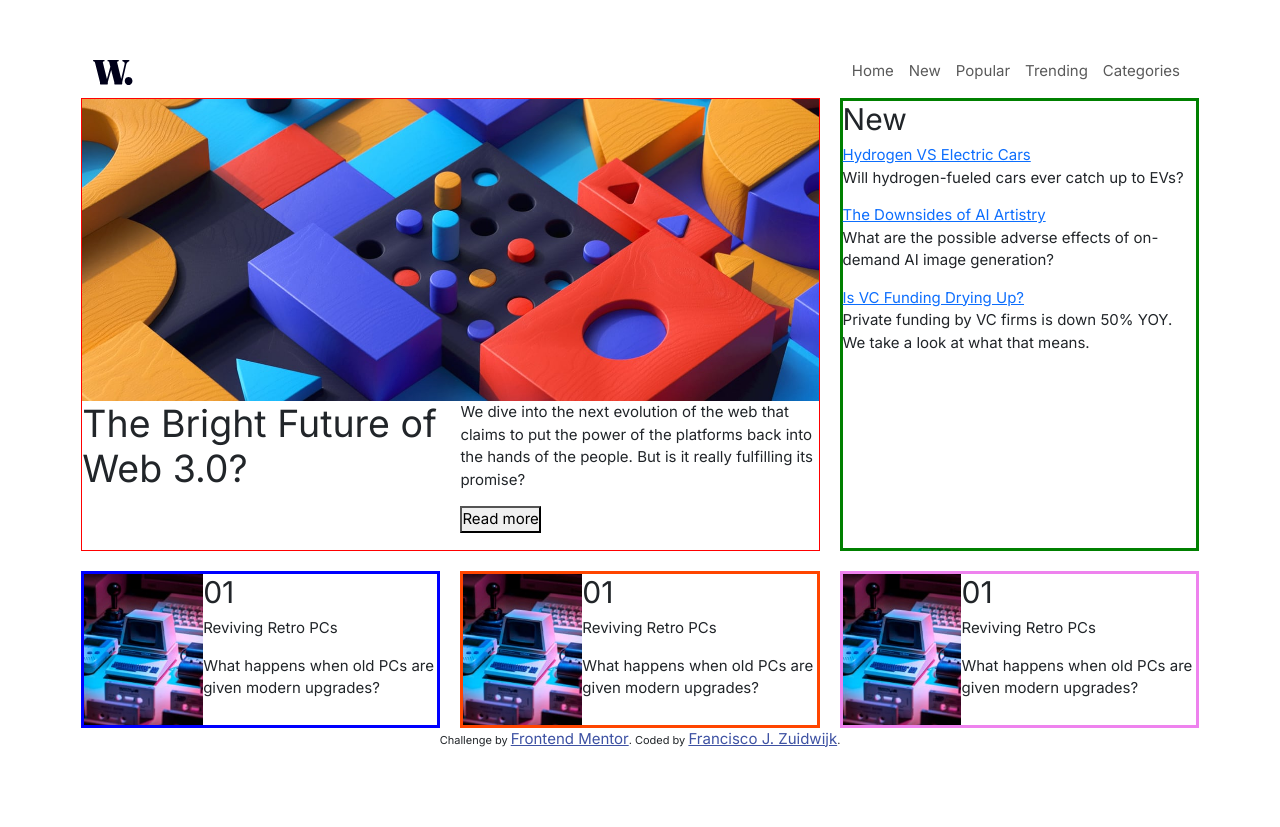
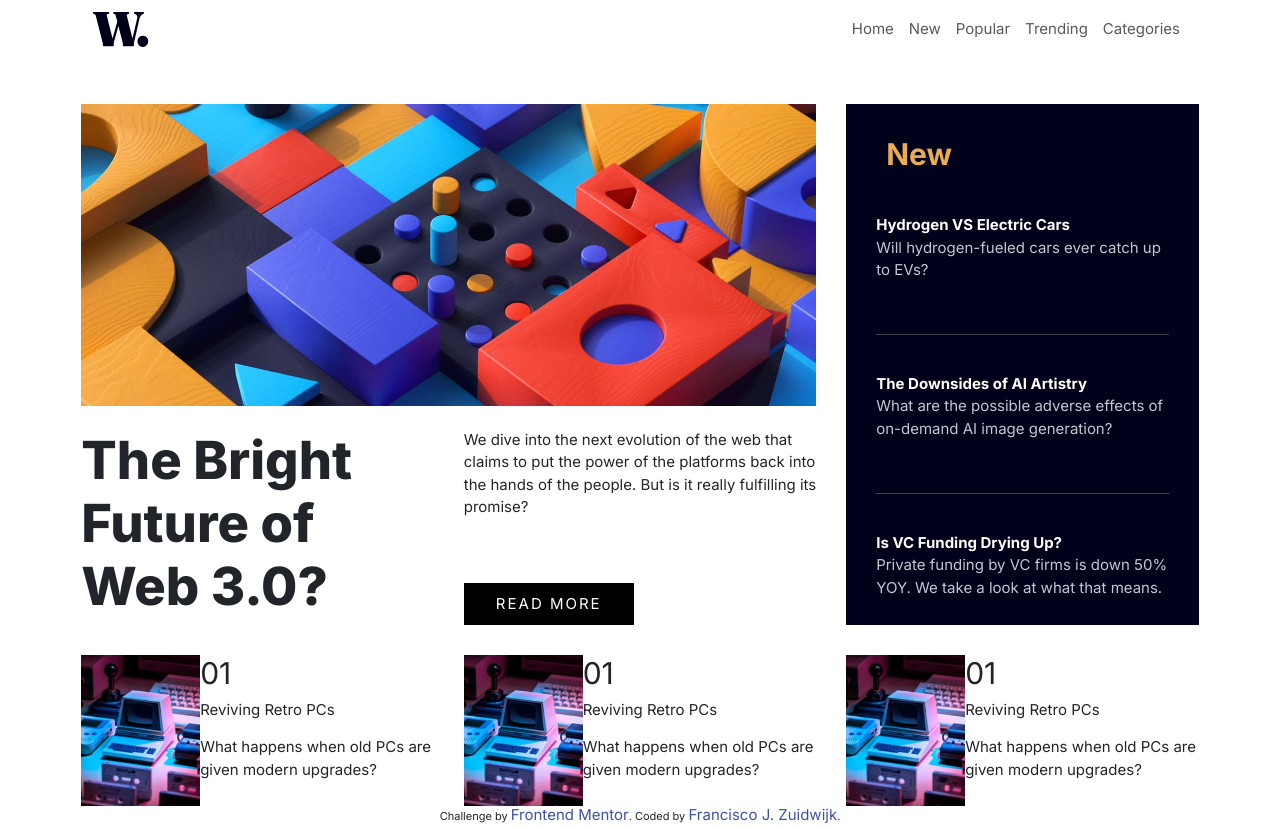
Before and after one commit to Electrocisko/FrontendMentor-11-homepage, a React (Vite) app: page / in a window 1280 px wide. Before the commit the page ends 800 px from the top, so only its background shows below. Built offline with nearby package versions, Linux system fonts and the light colour scheme.

Commit message:
working on side section

```diff
--- a/src/App.css
+++ b/src/App.css
@@ -1,4 +1,15 @@
 @import url('https://fonts.googleapis.com/css2?family=Inter:wght@400;700;800&display=swap');
+
+/* ---------variables ------------ */
+:root {
+    /* colors */
+    --color-Off-white: hsl(36, 100%, 99%);
+    --color-Grayish-blue: hsl(233, 8%, 79%);
+    --color-Dark-grayish-blue: hsl(236, 13%, 42%);
+    --color-Very-dark-blue: hsl(240, 100%, 5%);
+    --color-Soft-orange: hsl(35, 77%, 62%);
+    --color-Soft-red: hsl(5, 85%, 63%);
+}
 
 * {
     padding: 0;
@@ -8,62 +19,110 @@
     font-size: 15px;
 }
 
-.main-container{
-    height: 630px;
-    display: grid;
-    grid-template-columns: 1fr 1fr 1fr ;
-    grid-template-rows: 3fr 1fr;
-    gap: 20px;
+a:link, a:visited, a:active {
+    text-decoration:none;
 }
 
-.main-card{
-    border: solid red 1px;
+.main-container {
+    height: 680px;
+    display: grid;
+    grid-template-columns: 1fr 1fr 1fr;
+    grid-template-rows: 3fr 1fr;
+    gap: 30px;
+}
+
+.main-card {
     grid-column-start: 1;
     grid-column-end: 3;
 }
 
-.card-main-text{
+.card-main-text {
     display: flex;
 }
- .card-main-title{
+
+.card-main-title {
     width: 50%;
- }
+    font-size: 3.5rem;
+    font-weight: 800;
+}
 
- .card-main-paragraph{
-   width: 50%;
-   margin-left: 20px;
- }
+.card-main-paragraph {
+    width: 50%;
+    margin-left: 30px;
+    display: flex;
+    flex-direction: column;
+    justify-content: space-between;
+}
+
+.card-main-paragraph button {
+    width: 170px;
+    padding: 10px;
+    background-color: black;
+    color: white;
+    text-decoration: none;
+    letter-spacing: 2px;
+    border: none;
+}
 
 .aside {
-    border: solid green;
+    display: flex;
+    flex-direction: column;
+    justify-content: space-around;
+    background-color: darkslategrey;
+    color: var(--color-Off-white);
+    background-color: var(--color-Very-dark-blue);
+    padding: 0px 30px;
 }
 
-.card-item{
- display: flex;
+.aside p {
+   color: var(--color-Grayish-blue);
+}
+
+.aside a {
+    color: var(--color-Off-white);
+    font-weight:700;
+}
+
+.aside a:hover {
+    color: var(--color-Soft-orange);
+}
+
+.aside-title {
+    color: var(--color-Soft-orange);
+    margin: 20px 10px;
+    font-weight: 700;
+}
+
+.card-item {
+    display: flex;
 }
 
 .card-image {
-
-      height: 151px;
-
-
+    height: 151px;
 }
 
-.card-left {
+/* .card-left {
     border: solid blue;
 }
 
-.card-center {
+.card-center {n
     border: solid orangered;
 }
 
 .card-right {
     border: solid violet;
+} */
+
+.attribution {
+    font-size: 11px;
+    text-align: center;
+    margin-top: 20px;
 }
 
-.attribution { font-size: 11px; text-align: center; }
-.attribution a { color: hsl(228, 45%, 44%); }
+.attribution a {
+    color: hsl(228, 45%, 44%);
+}
 
 .nav-link:hover {
-    color:red;
+    color: red;
 }
--- a/src/App.jsx
+++ b/src/App.jsx
@@ -11,9 +11,9 @@ import "./App.css";
 function App() {
   return (
     <>
-    <div className="container mt-5">
+    <div className="container">
       <NavBar />
-      <div className="main-container">
+      <div className="main-container mt-5">
         <div className="main-card">
           <MainCard />
         </div>
--- a/src/components/Aside.jsx
+++ b/src/components/Aside.jsx
@@ -1,18 +1,29 @@
-
 function Aside() {
   return (
+    <>
+      <h2 className="aside-title">New </h2>
       <div>
-      <h2>New </h2>
         <a href="#">Hydrogen VS Electric Cars</a>
         <p> Will hydrogen-fueled cars ever catch up to EVs?</p>
-
+      </div>
+    <hr />
+      <div>
         <a href="#">The Downsides of AI Artistry</a>
-      <p>What are the possible adverse effects of on-demand AI image generation?</p>
-
+        <p>
+          What are the possible adverse effects of on-demand AI image
+          generation?
+        </p>
+      </div>
+      <hr />
+      <div>
         <a href="#">Is VC Funding Drying Up?</a>
-      <p>Private funding by VC firms is down 50% YOY. We take a look at what that means.</p>
+        <p>
+          Private funding by VC firms is down 50% YOY. We take a look at what
+          that means.
+        </p>
       </div>
-  )
+    </>
+  );
 }
 
-export default Aside
+export default Aside;
--- a/src/components/MainCard.jsx
+++ b/src/components/MainCard.jsx
@@ -6,16 +6,17 @@ function MainCard() {
         alt="wood blocks game"
         width={"100%"}
       />
-      <div className="card-main-text">
+      <div className="card-main-text mt-4">
         <h1 className="card-main-title">The Bright Future of Web 3.0?</h1>
         <div className="card-main-paragraph">
-          <p>We dive into the next evolution of the web that claims to put the power
-        of the platforms back into the hands of the people. But is it really
-        fulfilling its promise?</p>
-        <button> Read more</button>
+          <p>
+            We dive into the next evolution of the web that claims to put the
+            power of the platforms back into the hands of the people. But is it
+            really fulfilling its promise?
+          </p>
+          <button> READ MORE</button>
+        </div>
       </div>
-        </div>
-
     </div>
   );
 }
--- a/src/components/NavBar.jsx
+++ b/src/components/NavBar.jsx
@@ -5,7 +5,7 @@ function NavBar() {
     <>
     <nav className="navbar navbar-expand-lg">
   <div className="container-fluid">
-    <a className="navbar-brand" href="#"><img src="src/assets/images/logo.svg" alt="" height={"25px"} /></a>
+    <a className="navbar-brand" href="#"><img src="src/assets/images/logo.svg" alt="" height={"35px"} /></a>
     <button className="navbar-toggler" type="button" data-bs-toggle="collapse" data-bs-target="#navbarNav" aria-controls="navbarNav" aria-expanded="false" aria-label="Toggle navigation">
       <span className="navbar-toggler-icon"></span>
     </button>
```
Lines whose indentation alone changed are shown as unchanged.
